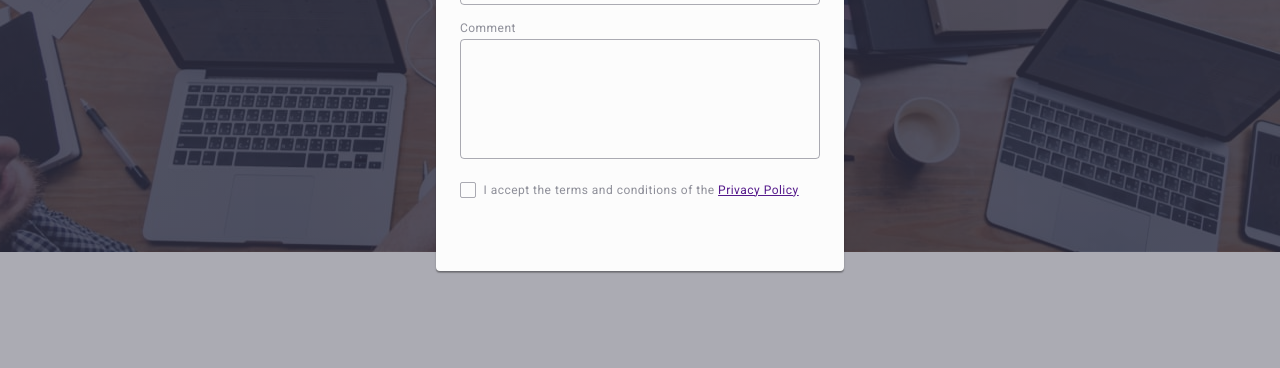
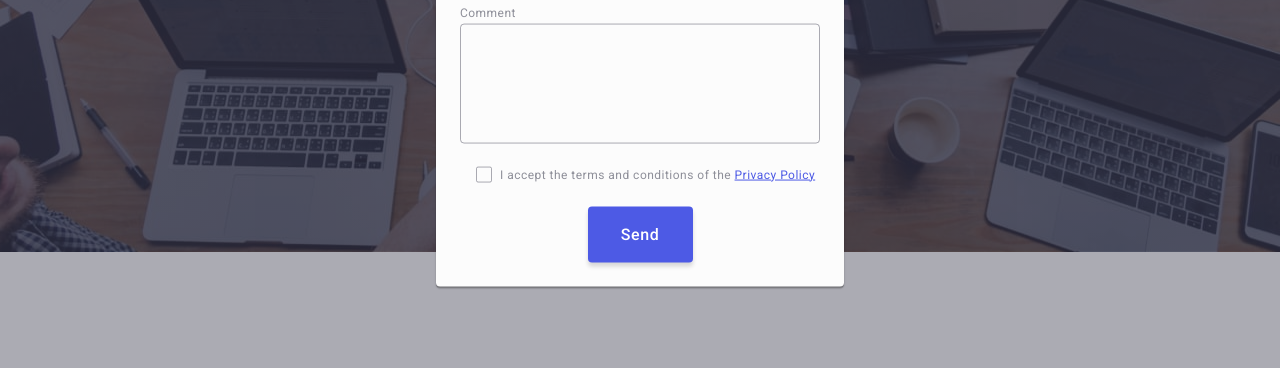
Before and after one commit to Oleg9145/goit-markup-hw-05, a plain HTML site: page index.html in a window 1280 px wide. Shown: the part 421-789 px from the top of the page. Drawn offline with nearby package versions, Linux system fonts and the light colour scheme.

Commit message:
add buttun modal

```diff
--- a/css/styles.css
+++ b/css/styles.css
@@ -829,7 +829,33 @@ body {
   fill: #f4f4fd;
   background-color: var(--hover-color);
 }
-
+.privacy {
+  color: var(--button-color);
+}
+.form-button {
+  display: block;
+  margin: 0 auto;
+  margin-top: 24px;
+  align-self: center;
+  color: #fff;
+  text-align: center;
+  font-size: 16px;
+  font-style: normal;
+  font-weight: 500;
+  line-height: 1.5;
+  letter-spacing: 0.04em;
+  border-radius: 4px;
+  background: var(--button-color);
+  box-shadow: 0px 4px 4px 0px rgba(0, 0, 0, 0.15);
+  padding: 16px 32px;
+  width: 105px;
+  border: none;
+}
+.form-button:is(:hover, :focus) {
+  transition-timing-function: cubic-bezier(0.4, 0, 0.2, 1);
+  transition-duration: 250ms;
+  background-color: #404bbf;
+}
 .footer-button {
   margin-left: 24px;
   width: 165px;
--- a/index.html
+++ b/index.html
@@ -390,16 +390,16 @@
 
         </div>
         <div class="imput-box">
-          <label class="label-check" for="user-privacy">
+          <label class="label-check" for="user-privacy"><input type="checkbox" name="user-privacy" id="user-privacy"
+              value="true" class="box is-hidden">
             <span class="checkbox-span"> <svg class="icon-check" width="8" height="10">
                 <use href="./images/icons.svg#icon-Property"></use>
               </svg></span> I accept the
             terms and
             conditions of the
             <a class="privacy" href="">Privacy Policy</a></label>
-          <input type="checkbox" name="user-privacy" id="user-privacy" value="true" class="box is-hidden">
-
         </div>
+        <button type="submit" class="form-button">Send</button>
       </form>
 
 
@@ -428,49 +428,7 @@
 
 
 
-  <!-- <div class="backdrop is-hi dden" data-modal>
-    <div class="modal">
 
-      <button data-modal-close class="close" type="button"><svg class="icon" width="8" height="8">
-          <use href="./images/icons.svg#icon-close"></use>
-        </svg> </button>
-      <p class="modal-p">Leave your contacts and we will call you back</p>
-      <form class="form">
-        <div class="icon-div"> <label class="label"for="user-name">Name
-          </label></div>
-        <div class="icon-div"><input class="input" type="text" name="name" id="user-name"><svg class="icon-modal" width="18"
-            height="24">
-            <use href="./images/icons.svg#icon-person"></use>
-          </svg></div>
-
-        <div class="icon-div"><label class="label"><span class="label-text">Phone</span>
-            <input class="input" type="text" name="name"> <svg class="icon-modal" width="18" height="24">
-              <use href="./images/icons.svg#icon-phone"></use>
-            </svg>
-          </label></div>
-
-        <label class="label"><span class="label-text">Email</span>
-          <span class="icon-div"> <input class="input" type="text" name="name"> <svg class="icon-modal" width="18"
-              height="24">
-              <use href="./images/icons.svg#icon-email"></use>
-            </svg></span></label>
-
-        <label class="label">Comment</label><textarea class="area" placeholder="Text input" name="text-input"
-          rows="5"></textarea>
-        <span class="imput-box"> <label for="box" class="checkbox"><input type="checkbox" name="checkbox" id="box"
-              class="box is-hidden"><span class="checkbox-span"> <svg class="icon-check" width="16" height="16">
-                <use href="./images/icons.svg#icon-Property"></use>
-              </svg></span> I accept the
-            terms and
-            conditions of the
-            <a class="privacy" href="">Privacy Policy</a></label></span>
-
-        <button type="submit" class="form-button">Send</button>
-
-      </form>
-
-    </div>
-  </div> -->
 
 
 
```
